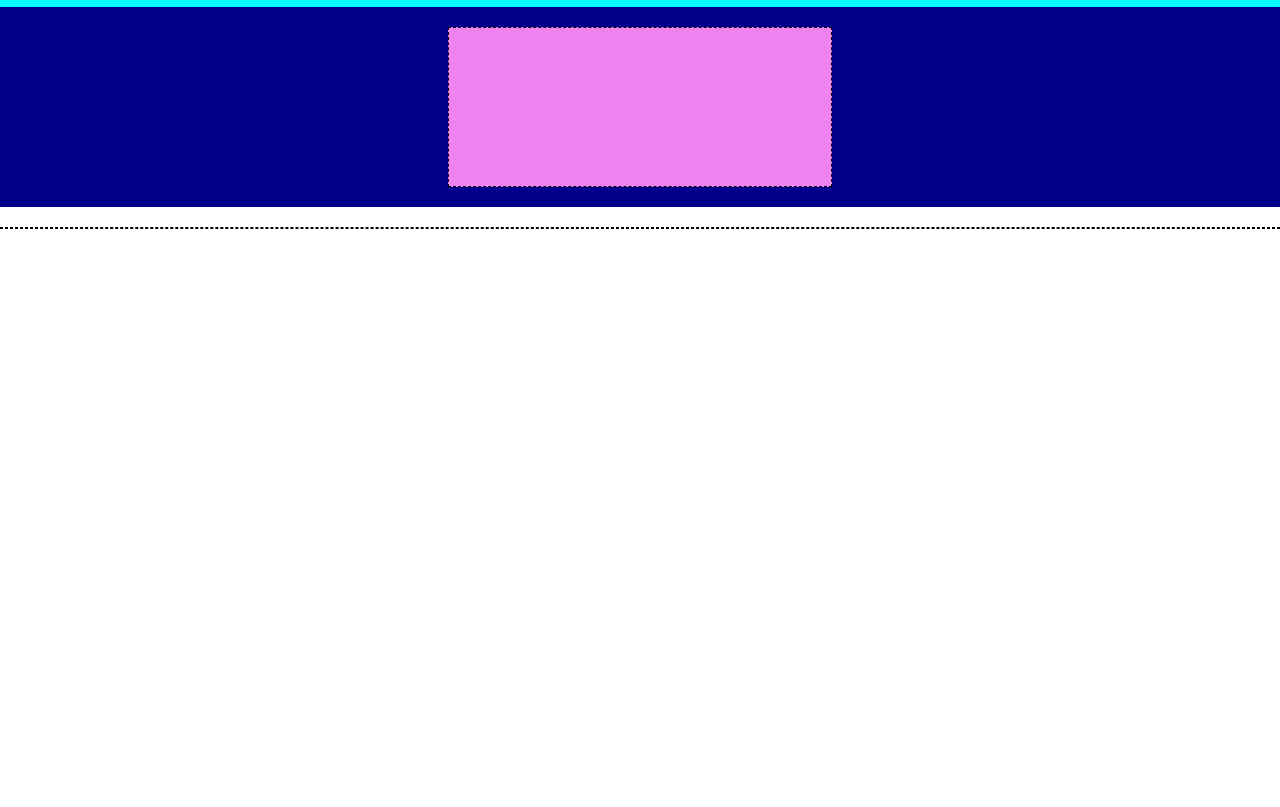
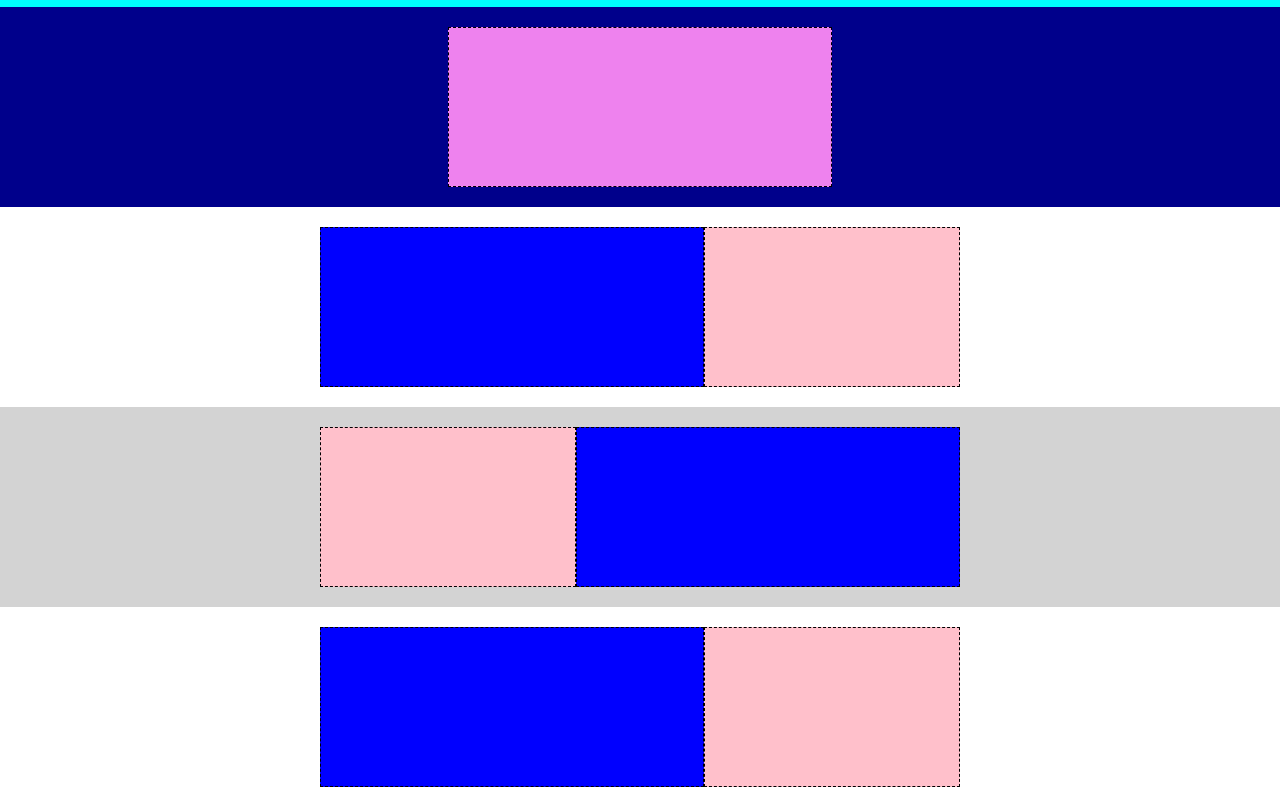
Before and after one commit to FerrariMarc0/htmlcss-struttura-discord, a plain HTML site: page index.html in a window 1280 px wide. Shown: the part 33-840 px from the top of the page. Before the commit the page ends 800 px from the top, so only its background shows below. Drawn offline with Linux system fonts and the light colour scheme.

Commit message:
sezione 3

```diff
--- a/css/style.css
+++ b/css/style.css
@@ -21,7 +21,7 @@ header{
     justify-content: center;
 }
 
-.flex{
+.list{
     display: flex;
     list-style-type: none;
 }
@@ -51,6 +51,7 @@ header{
 .sect2{
     height: 200px;
     padding: 20px 0;
+    display: flex;
 }
 
 .window1{
@@ -59,3 +60,23 @@ header{
     background-color: violet;
     margin: auto;
 }
+.windows1{
+    height: 100%;
+    width: 30%;
+    background-color: blue;
+}
+
+.windows2{
+    height: 100%;
+    width: 20%;
+    background-color: pink;
+}
+
+.flex{
+    display: flex;
+    justify-content: center;
+}
+
+.grey{
+    background-color: lightgray;
+}
--- a/index.html
+++ b/index.html
@@ -8,10 +8,10 @@
     <title>Struttura Discord</title>
 </head>
 <body>
-    <header class="flexbox">
+    <header>
             <div class="logo debug gold">logo</div>
             <div class="link debug gold">
-                <ul class="flex">
+                <ul class="list">
                     <li><a href="">link</a></li>
                     <li><a href="">link</a></li>
                     <li><a href="">link</a></li>
@@ -24,12 +24,21 @@
 
     <main>
         <div class="sect1">
-            <div class="window1 debug"></div>
+             <div class="window1 debug"></div>
         </div>
-         <div class="sect2">
+        <div class="sect2 flex">
             <div class="windows1 debug"></div>
-            <div class="windows2"></div>
+            <div class="windows2 debug"></div>
         </div>
+        <div class="sect2 flex grey">
+            <div class="windows2 debug"></div>
+            <div class="windows1 debug"></div>
+        </div>
+        <div class="sect2 flex">
+            <div class="windows1 debug"></div>
+            <div class="windows2 debug"></div>
+        </div>
+
     </main>
     <footer></footer>
 </body>
```
